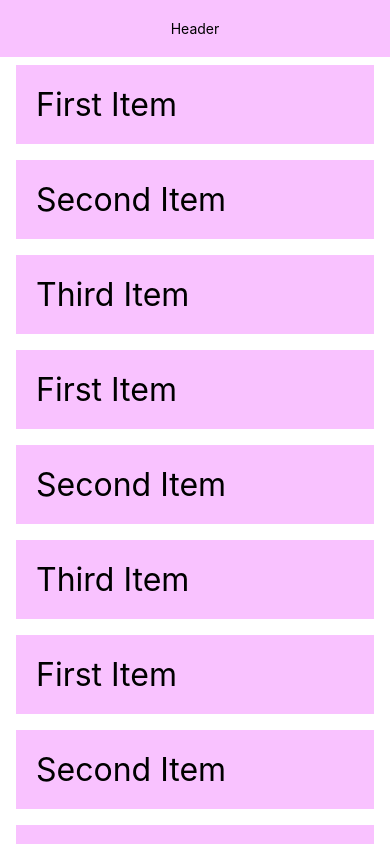
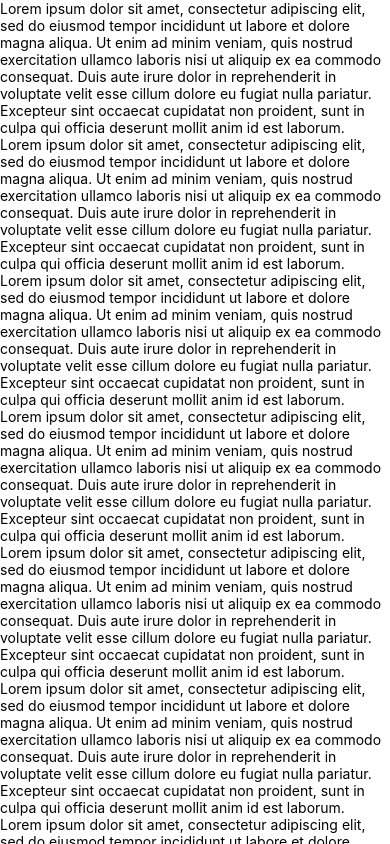
Before and after one commit to akdoganalibugra/rn-tutorial101, a React Native app in the folder HelloReactNativeApp/: screen / in a window 390 px wide. Built offline with nearby package versions, Linux system fonts and the light colour scheme.

Commit message:
scrollView

```diff
--- a/HelloReactNativeApp/App.js
+++ b/HelloReactNativeApp/App.js
@@ -1,4 +1,11 @@
-import { StyleSheet, Text, View, FlatList, SafeAreaView } from "react-native";
+import {
+  StyleSheet,
+  Text,
+  View,
+  FlatList,
+  SafeAreaView,
+  ScrollView,
+} from "react-native";
 import ListItem from "./src/components/ListItem";
 import ListHeader from "./src/components/ListHeader";
 import ListFooter from "./src/components/ListFooter";
@@ -57,13 +64,134 @@
 const App = () => {
   return (
     <SafeAreaView style={styles.container}>
-      <FlatList
-        data={DATA}
-        renderItem={({ item }) => <ListItem item={item.title} />}
-        keyExtractor={(item) => item.id}
-        ListHeaderComponent={<ListHeader />}
-        ListFooterComponent={<ListFooter />}
-      />
+      <ScrollView style={styles.scrollView}>
+        <Text style={styles.text}>
+          Lorem ipsum dolor sit amet, consectetur adipiscing elit, sed do
+          eiusmod tempor incididunt ut labore et dolore magna aliqua. Ut enim ad
+          minim veniam, quis nostrud exercitation ullamco laboris nisi ut
+          aliquip ex ea commodo consequat. Duis aute irure dolor in
+          reprehenderit in voluptate velit esse cillum dolore eu fugiat nulla
+          pariatur. Excepteur sint occaecat cupidatat non proident, sunt in
+          culpa qui officia deserunt mollit anim id est laborum.
+        </Text>
+        <Text style={styles.text}>
+          Lorem ipsum dolor sit amet, consectetur adipiscing elit, sed do
+          eiusmod tempor incididunt ut labore et dolore magna aliqua. Ut enim ad
+          minim veniam, quis nostrud exercitation ullamco laboris nisi ut
+          aliquip ex ea commodo consequat. Duis aute irure dolor in
+          reprehenderit in voluptate velit esse cillum dolore eu fugiat nulla
+          pariatur. Excepteur sint occaecat cupidatat non proident, sunt in
+          culpa qui officia deserunt mollit anim id est laborum.
+        </Text>
+        <Text style={styles.text}>
+          Lorem ipsum dolor sit amet, consectetur adipiscing elit, sed do
+          eiusmod tempor incididunt ut labore et dolore magna aliqua. Ut enim ad
+          minim veniam, quis nostrud exercitation ullamco laboris nisi ut
+          aliquip ex ea commodo consequat. Duis aute irure dolor in
+          reprehenderit in voluptate velit esse cillum dolore eu fugiat nulla
+          pariatur. Excepteur sint occaecat cupidatat non proident, sunt in
+          culpa qui officia deserunt mollit anim id est laborum.
+        </Text>
+        <Text style={styles.text}>
+          Lorem ipsum dolor sit amet, consectetur adipiscing elit, sed do
+          eiusmod tempor incididunt ut labore et dolore magna aliqua. Ut enim ad
+          minim veniam, quis nostrud exercitation ullamco laboris nisi ut
+          aliquip ex ea commodo consequat. Duis aute irure dolor in
+          reprehenderit in voluptate velit esse cillum dolore eu fugiat nulla
+          pariatur. Excepteur sint occaecat cupidatat non proident, sunt in
+          culpa qui officia deserunt mollit anim id est laborum.
+        </Text>
+        <Text style={styles.text}>
+          Lorem ipsum dolor sit amet, consectetur adipiscing elit, sed do
+          eiusmod tempor incididunt ut labore et dolore magna aliqua. Ut enim ad
+          minim veniam, quis nostrud exercitation ullamco laboris nisi ut
+          aliquip ex ea commodo consequat. Duis aute irure dolor in
+          reprehenderit in voluptate velit esse cillum dolore eu fugiat nulla
+          pariatur. Excepteur sint occaecat cupidatat non proident, sunt in
+          culpa qui officia deserunt mollit anim id est laborum.
+        </Text>
+        <Text style={styles.text}>
+          Lorem ipsum dolor sit amet, consectetur adipiscing elit, sed do
+          eiusmod tempor incididunt ut labore et dolore magna aliqua. Ut enim ad
+          minim veniam, quis nostrud exercitation ullamco laboris nisi ut
+          aliquip ex ea commodo consequat. Duis aute irure dolor in
+          reprehenderit in voluptate velit esse cillum dolore eu fugiat nulla
+          pariatur. Excepteur sint occaecat cupidatat non proident, sunt in
+          culpa qui officia deserunt mollit anim id est laborum.
+        </Text>
+        <Text style={styles.text}>
+          Lorem ipsum dolor sit amet, consectetur adipiscing elit, sed do
+          eiusmod tempor incididunt ut labore et dolore magna aliqua. Ut enim ad
+          minim veniam, quis nostrud exercitation ullamco laboris nisi ut
+          aliquip ex ea commodo consequat. Duis aute irure dolor in
+          reprehenderit in voluptate velit esse cillum dolore eu fugiat nulla
+          pariatur. Excepteur sint occaecat cupidatat non proident, sunt in
+          culpa qui officia deserunt mollit anim id est laborum.
+        </Text>
+        <Text style={styles.text}>
+          Lorem ipsum dolor sit amet, consectetur adipiscing elit, sed do
+          eiusmod tempor incididunt ut labore et dolore magna aliqua. Ut enim ad
+          minim veniam, quis nostrud exercitation ullamco laboris nisi ut
+          aliquip ex ea commodo consequat. Duis aute irure dolor in
+          reprehenderit in voluptate velit esse cillum dolore eu fugiat nulla
+          pariatur. Excepteur sint occaecat cupidatat non proident, sunt in
+          culpa qui officia deserunt mollit anim id est laborum.
+        </Text>
+        <Text style={styles.text}>
+          Lorem ipsum dolor sit amet, consectetur adipiscing elit, sed do
+          eiusmod tempor incididunt ut labore et dolore magna aliqua. Ut enim ad
+          minim veniam, quis nostrud exercitation ullamco laboris nisi ut
+          aliquip ex ea commodo consequat. Duis aute irure dolor in
+          reprehenderit in voluptate velit esse cillum dolore eu fugiat nulla
+          pariatur. Excepteur sint occaecat cupidatat non proident, sunt in
+          culpa qui officia deserunt mollit anim id est laborum.
+        </Text>
+        <Text style={styles.text}>
+          Lorem ipsum dolor sit amet, consectetur adipiscing elit, sed do
+          eiusmod tempor incididunt ut labore et dolore magna aliqua. Ut enim ad
+          minim veniam, quis nostrud exercitation ullamco laboris nisi ut
+          aliquip ex ea commodo consequat. Duis aute irure dolor in
+          reprehenderit in voluptate velit esse cillum dolore eu fugiat nulla
+          pariatur. Excepteur sint occaecat cupidatat non proident, sunt in
+          culpa qui officia deserunt mollit anim id est laborum.
+        </Text>
+        <Text style={styles.text}>
+          Lorem ipsum dolor sit amet, consectetur adipiscing elit, sed do
+          eiusmod tempor incididunt ut labore et dolore magna aliqua. Ut enim ad
+          minim veniam, quis nostrud exercitation ullamco laboris nisi ut
+          aliquip ex ea commodo consequat. Duis aute irure dolor in
+          reprehenderit in voluptate velit esse cillum dolore eu fugiat nulla
+          pariatur. Excepteur sint occaecat cupidatat non proident, sunt in
+          culpa qui officia deserunt mollit anim id est laborum.
+        </Text>
+        <Text style={styles.text}>
+          Lorem ipsum dolor sit amet, consectetur adipiscing elit, sed do
+          eiusmod tempor incididunt ut labore et dolore magna aliqua. Ut enim ad
+          minim veniam, quis nostrud exercitation ullamco laboris nisi ut
+          aliquip ex ea commodo consequat. Duis aute irure dolor in
+          reprehenderit in voluptate velit esse cillum dolore eu fugiat nulla
+          pariatur. Excepteur sint occaecat cupidatat non proident, sunt in
+          culpa qui officia deserunt mollit anim id est laborum.
+        </Text>
+        <Text style={styles.text}>
+          Lorem ipsum dolor sit amet, consectetur adipiscing elit, sed do
+          eiusmod tempor incididunt ut labore et dolore magna aliqua. Ut enim ad
+          minim veniam, quis nostrud exercitation ullamco laboris nisi ut
+          aliquip ex ea commodo consequat. Duis aute irure dolor in
+          reprehenderit in voluptate velit esse cillum dolore eu fugiat nulla
+          pariatur. Excepteur sint occaecat cupidatat non proident, sunt in
+          culpa qui officia deserunt mollit anim id est laborum.
+        </Text>
+        <Text style={styles.text}>
+          Lorem ipsum dolor sit amet, consectetur adipiscing elit, sed do
+          eiusmod tempor incididunt ut labore et dolore magna aliqua. Ut enim ad
+          minim veniam, quis nostrud exercitation ullamco laboris nisi ut
+          aliquip ex ea commodo consequat. Duis aute irure dolor in
+          reprehenderit in voluptate velit esse cillum dolore eu fugiat nulla
+          pariatur. Excepteur sint occaecat cupidatat non proident, sunt in
+          culpa qui officia deserunt mollit anim id est laborum.
+        </Text>
+      </ScrollView>
     </SafeAreaView>
   );
 };
```
